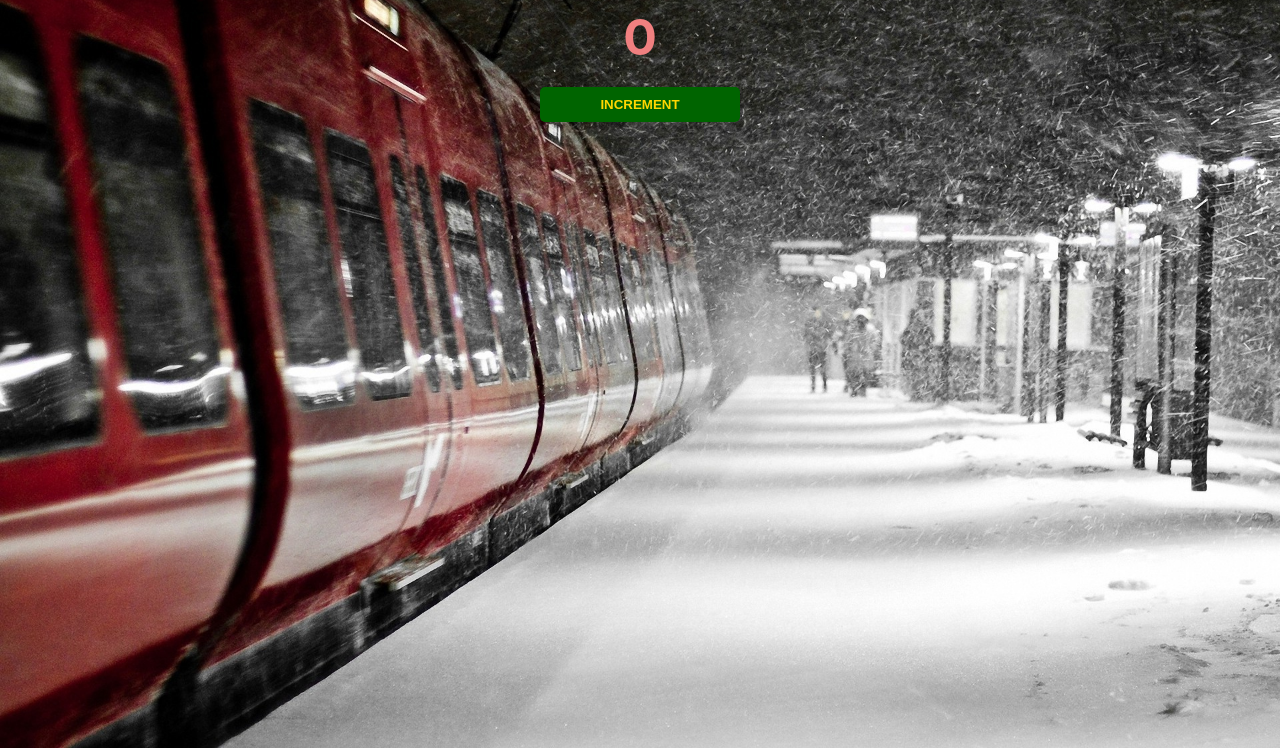
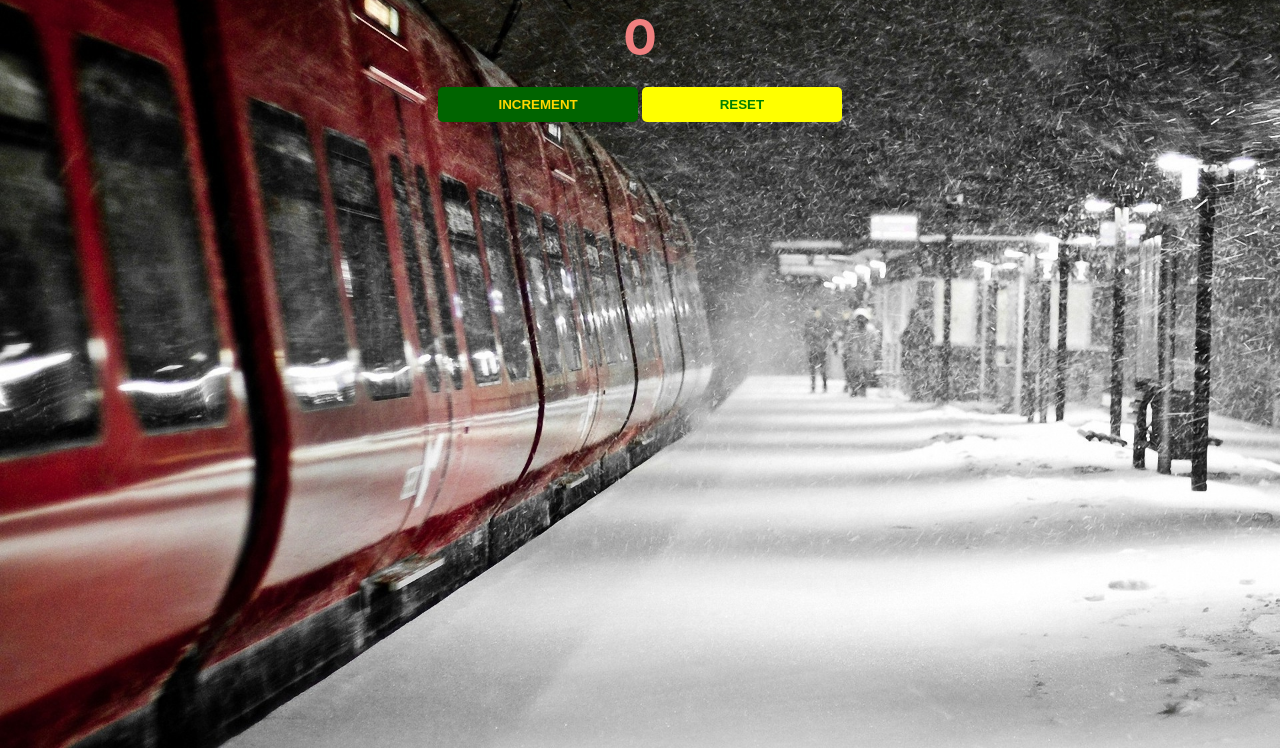
Before and after one commit to Jakestep/PSL-Internship, a plain HTML site: page Subway_Counter/index.html in a window 1280 px wide. Shown: the part 52-800 px from the top of the page. Drawn offline with Linux system fonts and the light colour scheme.

Commit message:
Added Reset Button

```diff
--- a/index.css
+++ b/Subway_Counter/index.css
@@ -38,3 +38,8 @@ button {
 #save-btn {
     background: darkgreen;
 }
+
+#reset-btn {
+    background: yellow;
+    color: green;
+}
--- a/index.html
+++ b/Subway_Counter/index.html
@@ -6,6 +6,7 @@
         <h1>People entered:</h1>
         <h2 id="count-el">0</h2>
         <button id="increment-btn" onclick="increment()">INCREMENT</button>
+        <button id="reset-btn" onclick="reset()">RESET</button>
         <script src="index.js"></script>
     </body>
 </html>
--- a/index.js
+++ b/Subway_Counter/index.js
@@ -33,3 +33,8 @@ function increment() {
     console.log(count)
     document.getElementById("count-el").innerText = count
 }
+function reset() {
+    console.log("reset button was clicked")
+    count = 0
+    document.getElementById("count-el").innerText = count
+}
```
Also changed, not shown: Subway_Counter/station.jpg (renamed from station.jpg).
